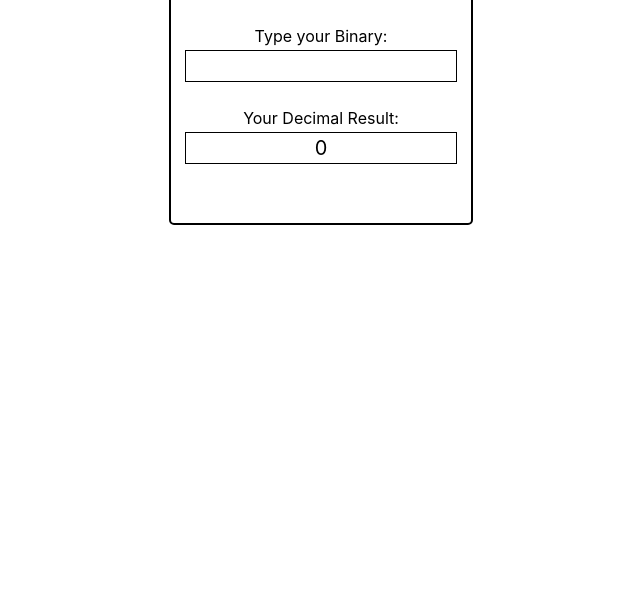
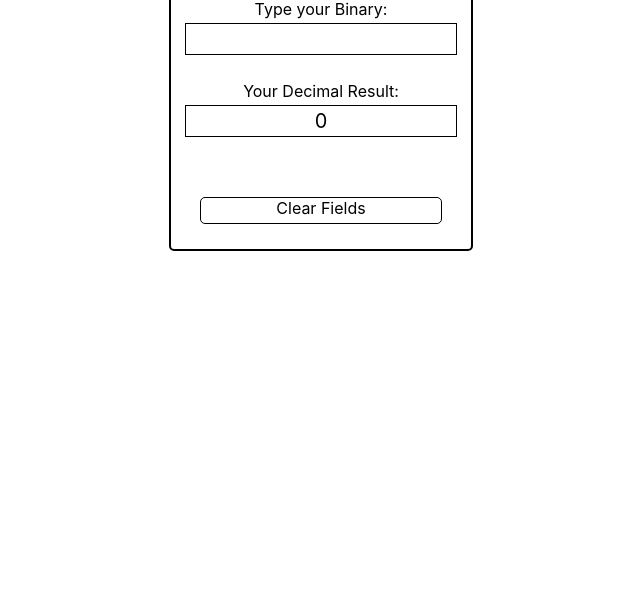
Before and after one commit to adskevin/react-binary-to-decimal, a React app: page / in a window 1280 px wide. Shown: the part 190-800 px from the top of the page, without its empty margins (319-959 px from the left). Built offline with nearby package versions, Linux system fonts and the light colour scheme.

Commit message:
Add Clear Fields button

```diff
--- a/src/Components/Alert.js
+++ b/src/Components/Alert.js
@@ -6,7 +6,9 @@ export default class Alert extends React.Component {
     render (){
         return(
             <>
-                <p id="alert" className={this.props.alertState ? 'showAlert' : 'notShowAlert'}>{this.props.alertText}</p>
+                <div id="alert">
+                    <p className={this.props.alertState ? 'showAlert' : 'notShowAlert'}>{this.props.alertText}</p>
+                </div>
             </>
         )
     }
--- a/src/Components/BinaryInput.js
+++ b/src/Components/BinaryInput.js
@@ -3,12 +3,12 @@ import React from 'react'
 import './css/Input.css'
 
 export default class BinaryInput extends React.Component {
-    constructor(props) {
-        super(props)
-        this.state = {
-            value: ''
-        }
-    }
+    // constructor(props) {
+    //     super(props)
+    //     this.state = {
+    //         value: this.props.value
+    //     }
+    // }
 
     handleOnChange = (event) => {
         var newValue = event.target.value
@@ -25,10 +25,7 @@ export default class BinaryInput extends React.Component {
                 }
             }
 
-            this.setState({
-                value: newValue
-            })
-
+            this.props.setValue(newValue)
             this.props.convert(newValue)
         }
         //  else {
@@ -39,7 +36,7 @@ export default class BinaryInput extends React.Component {
     render() {
         return(
             <>
-                <input id='binInput' type='text' onChange={this.handleOnChange} value={this.state.value}></input>
+                <input id='binInput' type='text' onChange={this.handleOnChange} value={this.props.value}></input>
             </>
         )
     }
--- /dev/null
+++ b/src/Components/Button.js
@@ -0,0 +1,15 @@
+import React from 'react'
+
+import './css/Button.css'
+
+export default class ClearButton extends React.Component {
+    render() {
+        return(
+            <>
+                <div className='button' onClick={this.props.onClick}>
+                    {this.props.text}
+                </div>
+            </>
+        )
+    }
+}
--- a/src/Components/Converter.js
+++ b/src/Components/Converter.js
@@ -5,6 +5,7 @@ import Alert from './Alert'
 import Result from './Result'
 
 import './css/Converter.css'
+import Button from './Button'
 
 export default class Converter extends React.Component {
     constructor() {
@@ -30,9 +31,23 @@ export default class Converter extends React.Component {
         this.setResultText(result)
     }
 
+    handleClear = () => {
+        this.setState({
+            resultText: 0,
+            value: ''
+        })
+    }
+
     setResultText = (text) => {
         this.setState({
             resultText: text
+        })
+    }
+
+    setValue = (text) => {
+        // console.log(text)
+        this.setState({
+            value: text
         })
     }
 
@@ -61,10 +76,11 @@ export default class Converter extends React.Component {
             <div id='converter'>
                 <h1>React Binary to Decimal Converter</h1>
                 <p>Type your Binary: </p>
-                <BinaryInput alertOn={this.alertOn} alertOff={this.alertOff} alertOutOfRange={this.alertOutOfRange} convert={this.convert}/>
+                <BinaryInput setValue={this.setValue} alertOn={this.alertOn} alertOff={this.alertOff} alertOutOfRange={this.alertOutOfRange} convert={this.convert} value={this.state.value}/>
                 <p>Your Decimal Result: </p>
                 <Result resultText={this.state.resultText}/>
                 <Alert alertState={this.state.alertState} alertText={this.state.alertText}/>
+                <Button text='Clear Fields' onClick={() => this.handleClear()}/>
             </div>
         )
     }
--- a/src/Components/css/Alert.css
+++ b/src/Components/css/Alert.css
@@ -7,6 +7,12 @@
 }
 
 #alert {
+    margin-top: 15px;
     color: red;
     width: 90%;
+    height: 40px;
 }
+
+#alert > p {
+    margin: 0px;
+}
--- /dev/null
+++ b/src/Components/css/Button.css
@@ -0,0 +1,14 @@
+.button {
+    margin-top: 5px;
+    margin-bottom: 25px;
+    border-color: black;
+    border-style: solid;
+    border-width: 1px;
+    width: 80%;
+    height: 25px;
+    border-radius: 5px;
+}
+
+.button:hover {
+    cursor: pointer;
+}
--- a/src/Components/css/Converter.css
+++ b/src/Components/css/Converter.css
@@ -1,7 +1,7 @@
 #converter {
     background-color: white;
     width: 300px;
-    height: 325px;
+    /* height: 325px; */
     display: flex;
     flex-direction: column;
     align-items: center;
```
